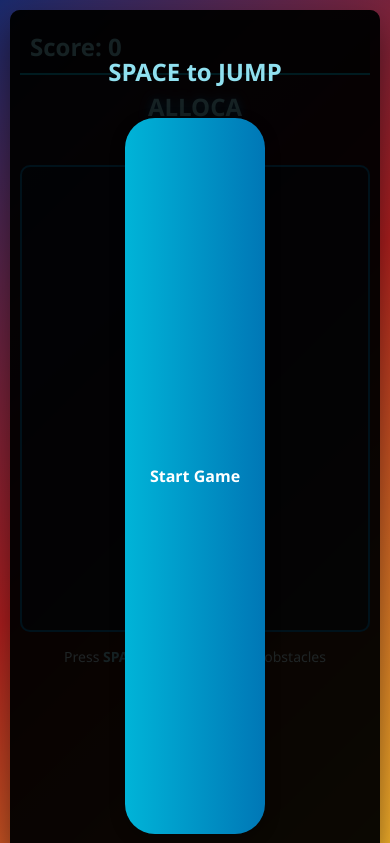
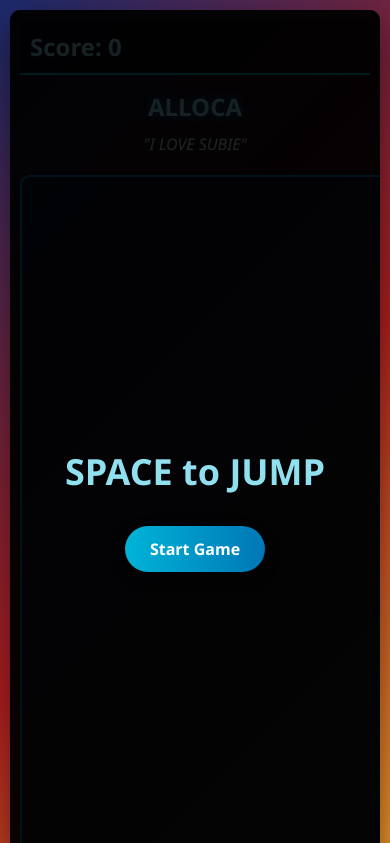
Before and after one commit to 0xgmonad/Alloca, a plain HTML site: page index.html in a window 390 px wide. Shown: the top 843 px of the page. Drawn offline with Linux system fonts and the light colour scheme.

Commit message:
Merge remote changes and update mobile features

```diff
--- a/game.js
+++ b/game.js
@@ -16,8 +16,6 @@
 const ctx = canvas.getContext('2d');
 const scoreElement = document.getElementById('score');
 const finalScoreElement = document.getElementById('final-score');
-const restartBtn = document.getElementById('restart-btn');
-const pauseBtn = document.getElementById('pause-btn');
 const playAgainBtn = document.getElementById('play-again-btn');
 const gameOverScreen = document.getElementById('game-over');
 
@@ -188,9 +186,7 @@
     // Sự kiện click (dùng cho cả PC và mobile)
     canvas.addEventListener('click', () => player.jump());
 
-    // Sự kiện nút điều khiển
-    restartBtn.addEventListener('click', startGame);
-    pauseBtn.addEventListener('click', togglePause);
+    // Sự kiện nút Play Again
     playAgainBtn.addEventListener('click', startGame);
 
     // Màn hình bắt đầu
@@ -226,7 +222,6 @@
     gameOverScreen.style.display = 'none';
     gameRunning = true;
     gamePaused = false;
-    pauseBtn.textContent = "Pause";
 
     animationId = requestAnimationFrame(gameLoop);
 }
@@ -236,17 +231,6 @@
     cancelAnimationFrame(animationId);
     finalScoreElement.textContent = `Score: ${score}`;
     gameOverScreen.style.display = 'flex';
-}
-
-function togglePause() {
-    if (!gameRunning) return;
-
-    gamePaused = !gamePaused;
-    pauseBtn.textContent = gamePaused ? "Resume" : "Pause";
-
-    if (!gamePaused) {
-        animationId = requestAnimationFrame(gameLoop);
-    }
 }
 
 function showStartScreen() {
--- a/index.html
+++ b/index.html
@@ -11,7 +11,6 @@
     <link rel="preload" href="images/logo.png" as="image">
     <link rel="stylesheet" href="style.css">
     <style>
-        /* CSS cho nút Play Again */
         #play-again-btn {
             padding: 12px 25px;
             background: linear-gradient(to right, #00b4d8, #0077b6);
@@ -31,7 +30,6 @@
             background: linear-gradient(to right, #0096c7, #005f8a);
         }
 
-        /* Ẩn hướng dẫn mobile trên PC */
         #mobile-instructions {
             display: none;
         }
@@ -48,18 +46,10 @@
 
         <canvas id="game-canvas" width="600" height="800"></canvas>
 
-        <!-- Controls sẽ bị ẩn trên mobile -->
-        <div id="controls">
-            <button id="restart-btn" class="game-btn">Start Again</button>
-            <button id="pause-btn" class="game-btn">Pause</button>
-        </div>
-
-        <!-- Hướng dẫn PC (giữ nguyên) -->
         <div id="instructions">
             Press <span style="color:#90e0ef; font-weight:bold">SPACEBAR</span> to jump over obstacles
         </div>
 
-        <!-- Hướng dẫn riêng cho mobile -->
         <div id="mobile-instructions">
             TOUCH anywhere to JUMP!
         </div>
@@ -67,7 +57,7 @@
         <div id="game-over">
             <h2>GAME OVER</h2>
             <div id="final-score">Score: 0</div>
-            <button id="play-again-btn" class="game-btn">Play Again</button>
+            <button id="play-again-btn">Play Again</button>
         </div>
     </div>
 
--- a/style.css
+++ b/style.css
@@ -64,55 +64,11 @@
     border-radius: 10px;
 }
 
-#controls {
-    display: flex;
-    justify-content: center;
-    gap: 20px;
-    margin-top: 20px;
-}
-
-.game-btn {
-    padding: 12px 25px;
-    background: linear-gradient(to right, #00b4d8, #0077b6);
-    border: none;
-    border-radius: 30px;
-    color: white;
-    font-weight: bold;
-    font-size: 16px;
-    cursor: pointer;
-    transition: all 0.3s;
-    box-shadow: 0 5px 15px rgba(0, 0, 0, 0.3);
-}
-
-.game-btn:hover {
-    transform: translateY(-3px);
-    box-shadow: 0 8px 20px rgba(0, 0, 0, 0.4);
-    background: linear-gradient(to right, #0096c7, #005f8a);
-}
-
 #instructions {
     text-align: center;
     margin-top: 25px;
     padding: 0 20px;
     color: #caf0f8;
-}
-
-.liquid-character {
-    position: absolute;
-    width: 40px;
-    height: 40px;
-    background: linear-gradient(to bottom, #90e0ef, #00b4d8);
-    border-radius: 50%;
-    box-shadow: 0 0 15px #0077b6;
-    z-index: 10;
-}
-
-.obstacle {
-    position: absolute;
-    width: 60px;
-    background: linear-gradient(to bottom, #e63946, #d00000);
-    border-radius: 10px;
-    box-shadow: 0 0 10px rgba(230, 57, 70, 0.7);
 }
 
 #game-over {
@@ -136,7 +92,7 @@
     color: #90e0ef;
     margin-bottom: 30px;
 }
-/* Ngăn hành vi mặc định trên mobile */
+
 #game-canvas {
     touch-action: manipulation;
     -webkit-tap-highlight-color: transparent;
@@ -147,37 +103,7 @@
     user-select: none;
     -webkit-user-select: none;
 }
-/* ... (giữ nguyên các phần trước) ... */
 
-#game-container {
-    position: relative;
-    width: 100%;
-    max-width: 650px; /* Giới hạn chiều rộng tối đa */
-    height: auto; /* Thay đổi từ height cố định sang auto */
-    min-height: 100vh; /* Đảm bảo chiếm ít nhất toàn bộ chiều cao màn hình */
-    background: rgba(0, 0, 0, 0.7);
-    border-radius: 20px;
-    box-shadow: 0 15px 35px rgba(0, 0, 0, 0.5);
-    overflow: hidden;
-    color: white;
-    padding: 15px; /* Thêm padding để không bị sát mép */
-    margin: 0 auto; /* Căn giữa container */
-    box-sizing: border-box;
-}
-
-#game-canvas {
-    display: block;
-    margin: 20px auto;
-    background: rgba(0, 20, 40, 0.6);
-    border: 2px solid #0077b6;
-    border-radius: 10px;
-    width: 100%; /* Chiếm toàn bộ chiều rộng của container */
-    height: auto; /* Chiều cao tự động */
-    max-height: 70vh; /* Giới hạn chiều cao tối đa */
-    aspect-ratio: 3/4; /* Giữ tỷ lệ 3:4 cho canvas */
-}
-
-/* Media queries cho mobile */
 @media (max-width: 768px) {
     body {
         padding: 10px;
@@ -209,22 +135,8 @@
         font-size: 16px;
     }
 
-    #controls {
-        flex-wrap: wrap; /* Cho phép các nút xuống dòng nếu cần */
-        gap: 10px;
-        margin-top: 10px;
-    }
-
-    .game-btn {
-        padding: 10px 20px;
-        font-size: 14px;
-        flex: 1; /* Các nút chiếm đều không gian */
-        min-width: 120px; /* Đảm bảo nút không quá nhỏ */
-    }
-
     #instructions {
-        margin-top: 15px;
-        font-size: 14px;
+        display: none;
     }
 
     #game-over {
@@ -235,56 +147,7 @@
     #final-score {
         font-size: 36px;
     }
-}
 
-/* Ngăn hành vi mặc định trên mobile */
-#game-canvas {
-    touch-action: manipulation;
-    -webkit-tap-highlight-color: transparent;
-}
-
-body {
-    touch-action: manipulation;
-    user-select: none;
-    -webkit-user-select: none;
-}
-/* ... (giữ nguyên phần trước) ... */
-
-/* Media queries cho mobile */
-@media (max-width: 768px) {
-    /* Ẩn nút Start Again và Pause */
-    #controls {
-        display: none;
-    }
-
-    /* Tăng không gian cho canvas */
-    #game-canvas {
-        max-height: 80vh;
-        margin: 10px auto;
-    }
-
-    /* Điều chỉnh màn hình game over/start game */
-    #game-over {
-        padding: 20px;
-    }
-
-    #game-over h2 {
-        font-size: 32px;
-        margin-bottom: 15px;
-    }
-
-    #final-score {
-        font-size: 24px;
-        margin-bottom: 20px;
-        padding: 10px 20px;
-    }
-
-    #play-again-btn {
-        padding: 10px 20px;
-        font-size: 16px;
-    }
-
-    /* Hiển thị hướng dẫn mobile */
     #mobile-instructions {
         display: block;
         margin-top: 10px;
@@ -294,5 +157,3 @@
         font-size: 16px;
     }
 }
-
-/* ... (giữ nguyên phần sau) ... */
```
